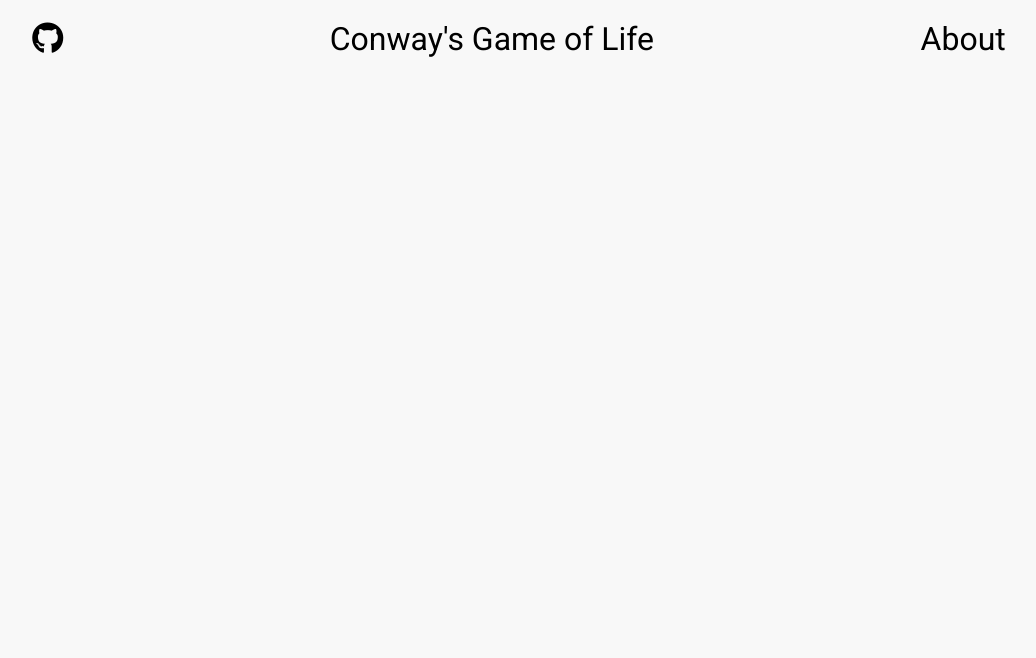
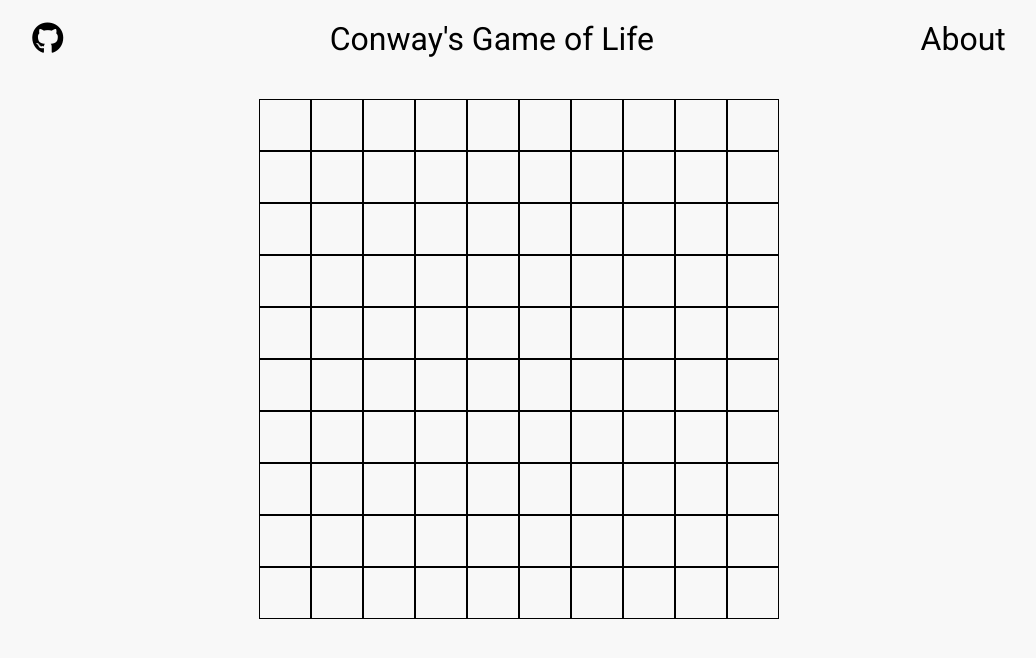
Before and after one commit to beast88/tdd-game-of-life, a React (Create React App) app in the folder game-of-life/: page / in a window 1280 px wide. Shown: the top 658 px of the page, without its empty margins (121-1157 px from the left). Built offline with nearby package versions, Linux system fonts and the light colour scheme; the HTML template or start-up script is replaced by a standard one.

Commit message:
Game grid now displays

```diff
--- a/game-of-life/src/App.tsx
+++ b/game-of-life/src/App.tsx
@@ -1,11 +1,13 @@
 import React, { useState } from 'react';
 import Header from './components/Header';
 import About from './components/About';
+import GameBoard from './components/Game';
 
 import './styles/app.css';
 
 function App() {
   const [showAbout, setShowAbout] = useState(false);
+  const number = 10;
 
   const openAbout = () => {
     setShowAbout(true);
@@ -18,6 +20,7 @@ function App() {
   return (
     <div className="App">
       <Header openAbout={openAbout} />
+      <GameBoard number={number} />
 
       {showAbout ? <About closeAbout={closeAbout} /> : ''}
     </div>
--- /dev/null
+++ b/game-of-life/src/components/Game.tsx
@@ -0,0 +1,52 @@
+import React, { useState, useEffect } from 'react';
+import Game from '../Game/Game';
+import { cellState } from '../Cells/CellState';
+import { CellInterface } from '../Cells/Cell';
+
+interface Props {
+  number: number;
+}
+
+const GameBoard: React.FC<Props> = (props) => {
+  const [board, setBoard] = useState<Array<Array<CellInterface>> | null>(null);
+
+  useEffect(() => {
+    const grid = Array.from(Array(props.number), () =>
+      Array(props.number).fill(cellState.DEAD)
+    );
+
+    const game = new Game(grid);
+    setBoard(game.state);
+  }, [props.number]);
+
+  return (
+    <section className="game">
+      <table>
+        <tbody>
+          {board?.map((row, rowNum) => {
+            return (
+              <tr key={rowNum}>
+                {row.map((cell, colNum) => {
+                  return (
+                    <td
+                      key={colNum}
+                      className="cell"
+                      style={{
+                        background:
+                          cell.state === cellState.ALIVE
+                            ? 'black'
+                            : 'transparent',
+                      }}
+                    ></td>
+                  );
+                })}
+              </tr>
+            );
+          })}
+        </tbody>
+      </table>
+    </section>
+  );
+};
+
+export default GameBoard;
--- a/game-of-life/src/styles/app.css
+++ b/game-of-life/src/styles/app.css
@@ -66,3 +66,15 @@ a {
 .about-section p {
   margin: 10px 0 15px 0;
 }
+
+.game {
+  padding: 20px;
+  display: flex;
+  justify-content: center;
+}
+
+.cell {
+  height: 50px;
+  width: 50px;
+  outline: 1px solid black;
+}
```
